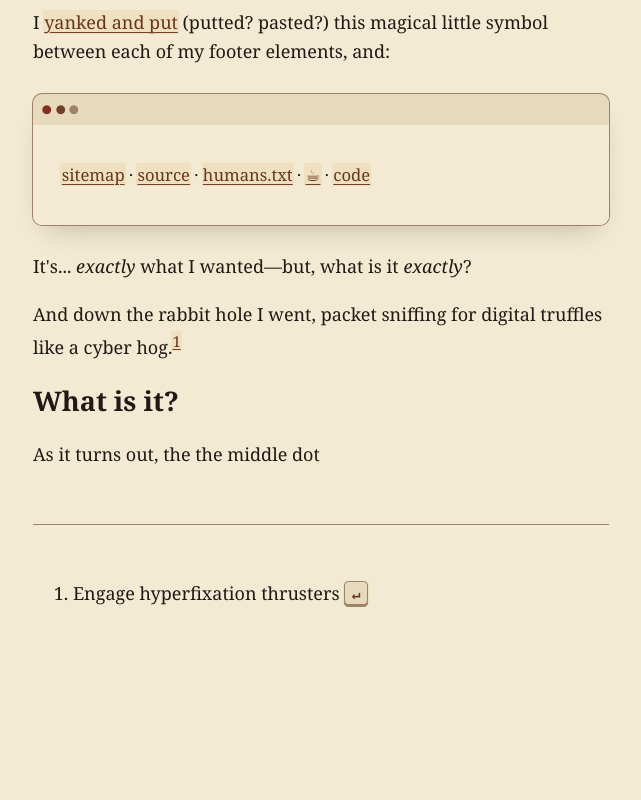
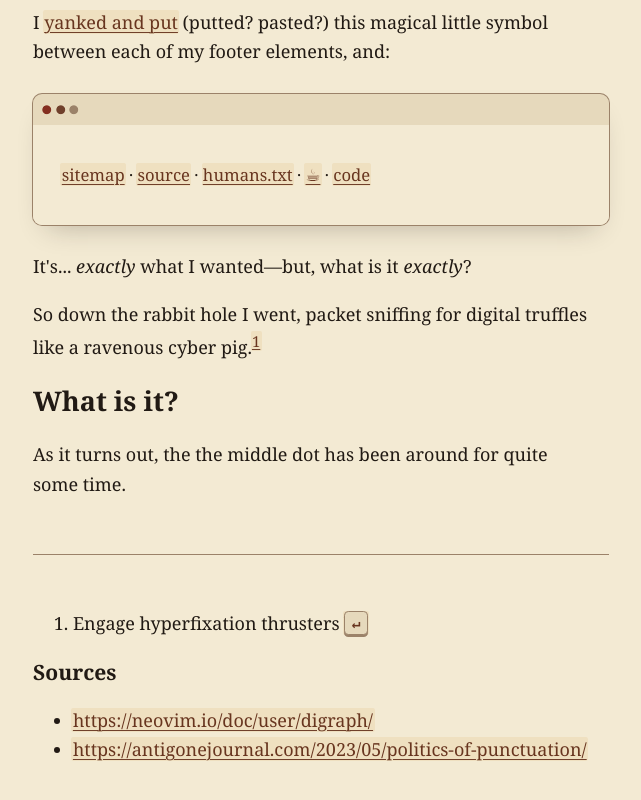
Before and after one commit to alDuncanson/alduncanson.com, a plain HTML site: page public/prose/interpunct/index.html in a window 1280 px wide. Shown: the part 3295-4095 px from the top of the page, without its empty margins (319-960 px from the left). Before the commit the page ends 4011 px from the top, so only its background shows below. Drawn offline with Linux system fonts and the light colour scheme.

Commit message:
chore: interpunct checkpoint
start the 'What is it?' section and list sources

Amp-Thread-ID: https://ampcode.com/threads/T-01a1e213-774d-76a6-bd94-6d205e9b9109
Co-authored-by: Amp <amp@ampcode.com>

```diff
--- a/public/prose/interpunct/index.html
+++ b/public/prose/interpunct/index.html
@@ -55,7 +55,7 @@
 				an ordinary keyboard.  These are mostly printable non-ASCII characters.
 			</blockquote>
 			<p>Amazing.</p>
-			<p>Until now I had been searching, copying, and pasting the unicode symbols from my browser into my editor.</p>
+			<p>Until now I had been searching, copying, and pasting the unicode symbols from my browser into my editor like a neanderthal.</p>
 			<p>I searched the page for the elusive middle dot I sought after, <kbd>⌘</kbd>+<kbd>f</kbd>
 				"middle dot"…</p>
 			<p><i>Direct hit.</i></p>
@@ -75,15 +75,22 @@
 			<p>It's... <i>exactly</i>
 				what I wanted—but, what is
 				it <i>exactly</i>?</p>
-			<p>And down the rabbit hole I went, packet sniffing for digital truffles like a cyber hog.<sup id="first-footnote-superscript"><a href="#first-footnote">1</a></sup></p>
+			<p>So down the rabbit hole I went, packet sniffing for digital truffles like a ravenous cyber pig.<sup id="first-footnote-superscript"><a href="#first-footnote">1</a></sup></p>
 			<h2>What is it?</h2>
-			<p>As it turns out, the the middle dot</p>
+			<p>As it turns out, the the middle dot has been around for quite some time.</p>
 			<section>
 				<hr>
 				<ol>
 					<li id="first-footnote">Engage hyperfixation thrusters <a href="#first-footnote-superscript"><kbd>&crarr;</kbd></a></li>
 				</ol>
 			</section>
+			<section>
+				<h3>Sources</h3>
+				<ul>
+					<li><a href="https://neovim.io/doc/user/digraph/">https://neovim.io/doc/user/digraph/</a></li>
+					<li><a href="https://antigonejournal.com/2023/05/politics-of-punctuation/">https://antigonejournal.com/2023/05/politics-of-punctuation/</a></li>
+				</ul>
+			</section>
 		</main>
 	</body>
 </html>
```
